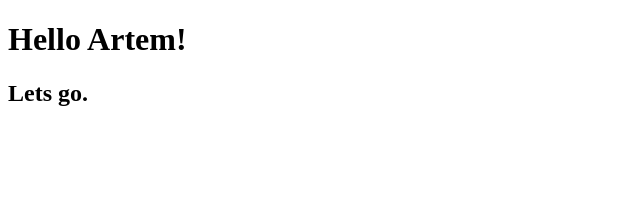
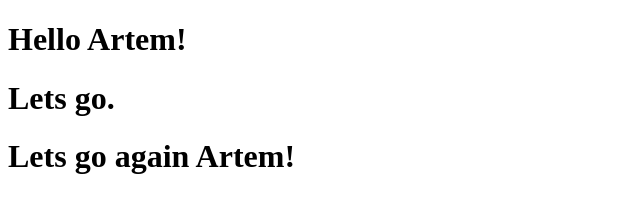
Before and after one commit to AIChychkan/example, a plain HTML site: page index.html in a window 1280 px wide. Shown: the whole page, without its empty margins (0-640 px from the left). Drawn offline with Linux system fonts and the light colour scheme.

Commit message:
Second h changed, third h added

```diff
--- a/index.html
+++ b/index.html
@@ -6,7 +6,7 @@
 </head>
 <body>
 	<h1>Hello Artem!</h1>
-		<h2>Lets go.</h2>
-
+	<h1>Lets go.</h1>
+	<h1>Lets go again Artem!</h1>
 </body>
 </html>
```
